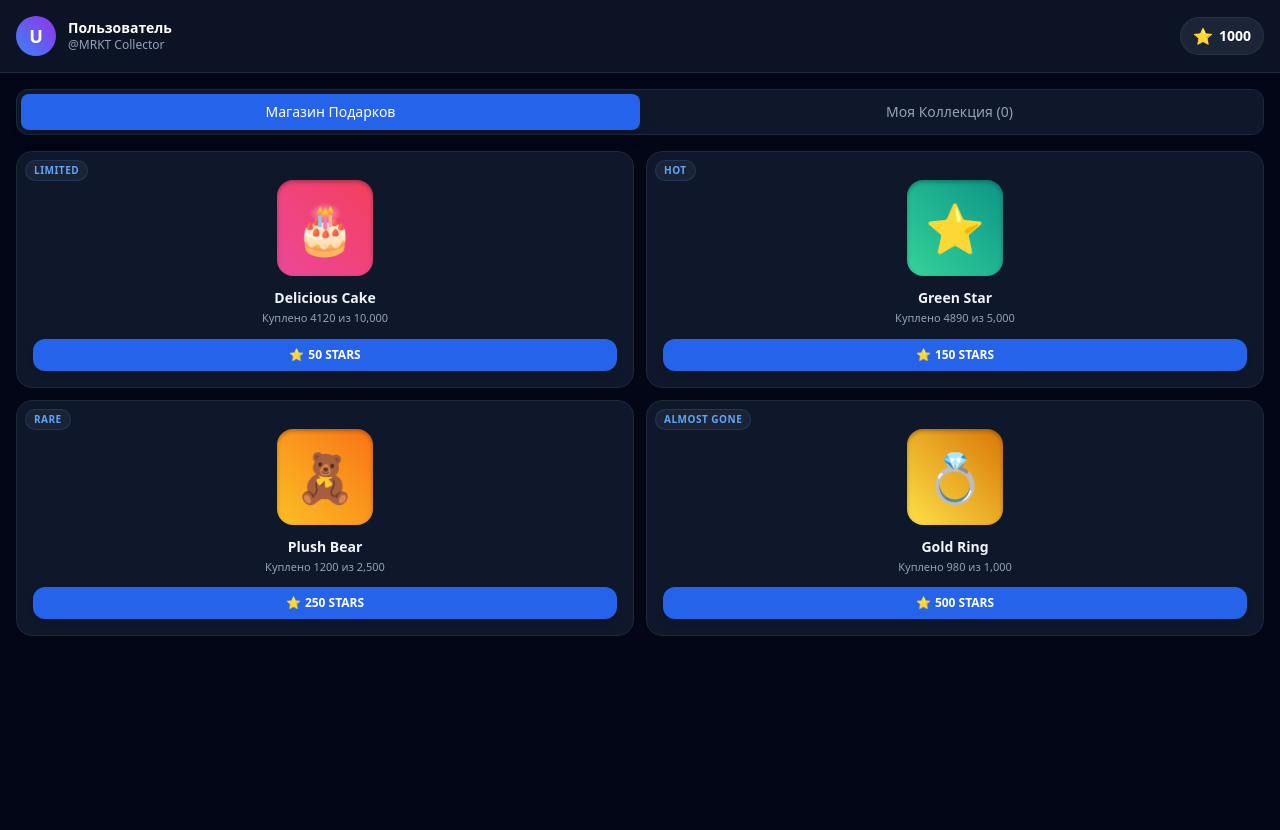
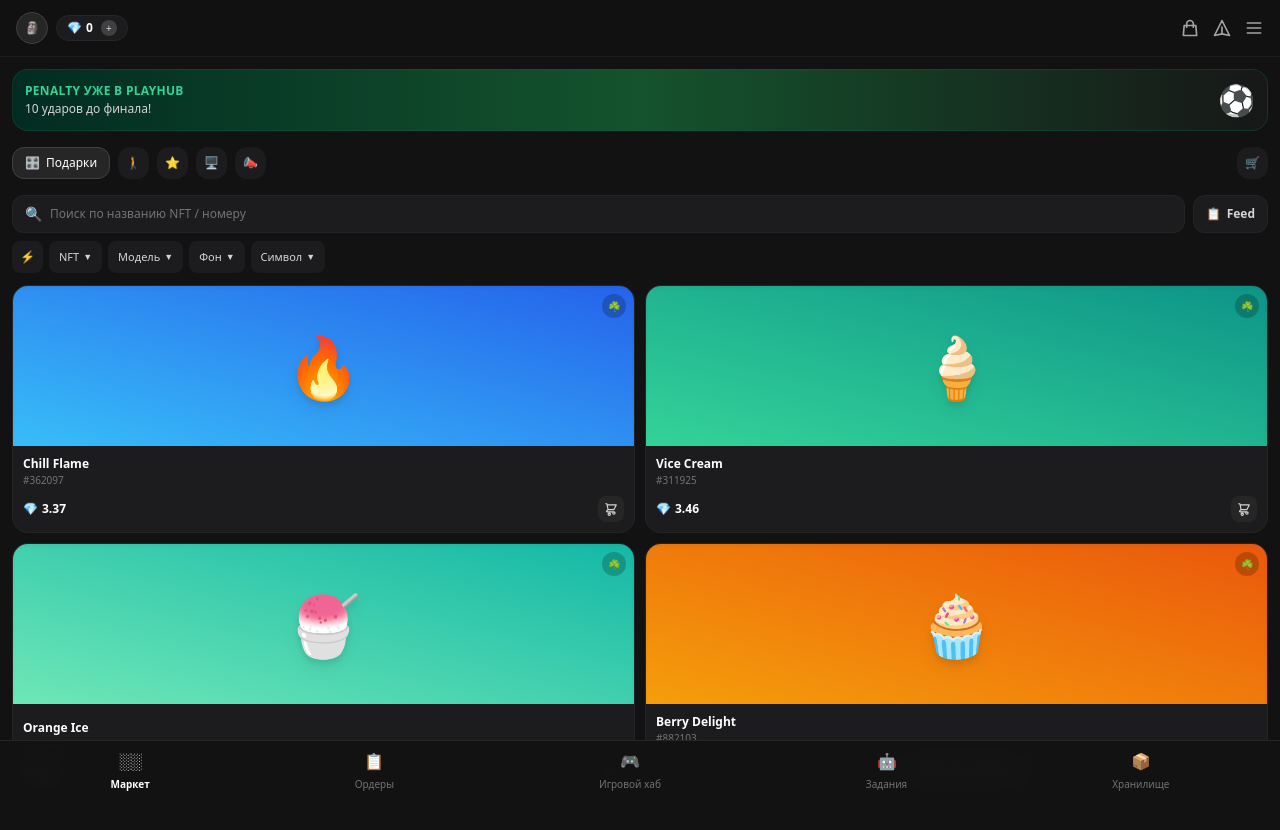
Before and after one commit to nikitadacenko2010-tech/mrkt-app, a React (Vite) app: page / in a window 1280 px wide. Shown: the top 830 px of the page. Before the commit the page ends 800 px from the top, so only its background shows below. Built offline with nearby package versions, Linux system fonts and the light colour scheme; the HTML template or start-up script is replaced by a standard one.

Commit message:
Update App.jsx

```diff
--- a/src/App.jsx
+++ b/src/App.jsx
@@ -2,240 +2,256 @@ import React, { useState, useEffect } from 'react';
 
 const tg = window.Telegram?.WebApp;
 
-const INITIAL_GIFTS = [
+// Моковые данные NFT подарков из оригинала
+const INITIAL_MARKET_ITEMS = [
   {
     id: 1,
-    name: 'Delicious Cake',
-    price: 50,
-    currency: 'STARS',
-    image: '🎂',
-    supply: '10,000',
-    purchased: 4120,
-    badge: 'Limited',
-    gradient: 'from-pink-500 to-rose-500'
+    name: 'Chill Flame',
+    number: '#362097',
+    price: 3.37,
+    image: '🔥',
+    bgGradient: 'from-sky-400 to-blue-600',
   },
   {
     id: 2,
-    name: 'Green Star',
-    price: 150,
-    currency: 'STARS',
-    image: '⭐',
-    supply: '5,000',
-    purchased: 4890,
-    badge: 'Hot',
-    gradient: 'from-emerald-400 to-teal-600'
+    name: 'Vice Cream',
+    number: '#311925',
+    price: 3.46,
+    image: '🍦',
+    bgGradient: 'from-emerald-400 to-teal-600',
   },
   {
     id: 3,
-    name: 'Plush Bear',
-    price: 250,
-    currency: 'STARS',
-    image: '🧸',
-    supply: '2,500',
-    purchased: 1200,
-    badge: 'Rare',
-    gradient: 'from-amber-400 to-orange-500'
+    name: 'Orange Ice',
+    number: '#102941',
+    price: 2.80,
+    image: '🍧',
+    bgGradient: 'from-emerald-300 to-teal-500',
   },
   {
     id: 4,
-    name: 'Gold Ring',
-    price: 500,
-    currency: 'STARS',
-    image: '💍',
-    supply: '1,000',
-    purchased: 980,
-    badge: 'Almost Gone',
-    gradient: 'from-yellow-300 to-amber-600'
-  }
+    name: 'Berry Delight',
+    number: '#882103',
+    price: 4.10,
+    image: '🧁',
+    bgGradient: 'from-amber-500 to-orange-600',
+  },
 ];
 
 export default function App() {
-  const [balance, setBalance] = useState(1000);
-  const [gifts, setGifts] = useState(INITIAL_GIFTS);
-  const [userInventory, setUserInventory] = useState([]);
-  const [activeTab, setActiveTab] = useState('store');
-  const [selectedGift, setSelectedGift] = useState(null);
+  const [activeTab, setActiveTab] = useState('market'); // market | orders | hub | tasks | storage
+  const [category, setCategory] = useState('gifts');
+  const [searchQuery, setSearchQuery] = useState('');
+  const [balance, setBalance] = useState(0);
 
   useEffect(() => {
     if (tg) {
       tg.ready();
       tg.expand();
-      tg.setHeaderColor(tg.themeParams?.bg_color || '#17212b');
+      tg.setHeaderColor('#121212');
     }
   }, []);
 
-  const handleBuy = (gift) => {
-    if (balance < gift.price) {
-      if (tg?.HapticFeedback) {
-        tg.HapticFeedback.notificationOccurred('error');
-      }
-      alert('Недостаточно звёзд / баланса!');
-      return;
-    }
-
-    setBalance((prev) => prev - gift.price);
-    setUserInventory((prev) => [...prev, { ...gift, purchasedAt: new Date().toLocaleTimeString() }]);
-
-    setGifts((prevGifts) =>
-      prevGifts.map((item) =>
-        item.id === gift.id ? { ...item, purchased: item.purchased + 1 } : item
-      )
-    );
-
-    if (tg?.HapticFeedback) {
-      tg.HapticFeedback.notificationOccurred('success');
-    }
-
-    setSelectedGift(null);
-  };
-
   return (
-    <div className="min-h-screen bg-slate-950 text-white font-sans pb-20 select-none">
-      <header className="p-4 bg-slate-900/80 backdrop-blur-md sticky top-0 z-10 border-b border-slate-800 flex justify-between items-center">
-        <div className="flex items-center gap-3">
-          <div className="w-10 h-10 rounded-full bg-gradient-to-tr from-blue-500 to-purple-600 flex items-center justify-center font-bold text-lg">
-            {tg?.initDataUnsafe?.user?.first_name?.[0] || 'U'}
+    <div className="min-h-screen bg-[#121212] text-white font-sans pb-24 select-none">
+      {/* 1. ВЕРХНЯЯ ШАПКА */}
+      <header className="px-4 py-3 flex items-center justify-between border-b border-neutral-800/60 sticky top-0 bg-[#121212]/95 backdrop-blur-md z-30">
+        <div className="flex items-center gap-2">
+          <div className="w-8 h-8 rounded-full bg-neutral-800 border border-neutral-700 flex items-center justify-center overflow-hidden">
+            <span className="text-xs">🗿</span>
           </div>
-          <div>
-            <h1 className="font-semibold text-sm leading-tight">
-              {tg?.initDataUnsafe?.user?.first_name || 'Пользователь'}
-            </h1>
-            <p className="text-xs text-slate-400">@MRKT Collector</p>
+          {/* Баланс TON */}
+          <div className="flex items-center gap-1 bg-[#1c1c1e] px-2.5 py-1 rounded-full border border-neutral-800">
+            <span className="text-xs">💎</span>
+            <span className="text-xs font-bold">{balance}</span>
+            <button className="w-4 h-4 rounded-full bg-neutral-700 text-[10px] flex items-center justify-center text-neutral-300 ml-1">
+              +
+            </button>
           </div>
         </div>
 
-        <div className="flex items-center gap-1.5 bg-slate-800/90 px-3 py-1.5 rounded-full border border-slate-700/50">
-          <span className="text-amber-400">⭐</span>
-          <span className="font-bold text-sm">{balance}</span>
+        {/* Правые иконки */}
+        <div className="flex items-center gap-3 text-neutral-400">
+          <button className="hover:text-white">
+            <svg className="w-5 h-5" fill="none" stroke="currentColor" viewBox="0 0 24 24">
+              <path strokeLinecap="round" strokeLinejoin="round" strokeWidth="2" d="M16 11V7a4 4 0 00-8 0v4M5 9h14l1 12H4L5 9z" />
+            </svg>
+          </button>
+          <button className="hover:text-white">
+            <svg className="w-5 h-5" fill="none" stroke="currentColor" viewBox="0 0 24 24">
+              <path strokeLinecap="round" strokeLinejoin="round" strokeWidth="2" d="M12 19l9 2-9-18-9 18 9-2zm0 0v-8" />
+            </svg>
+          </button>
+          <button className="hover:text-white">
+            <svg className="w-5 h-5" fill="none" stroke="currentColor" viewBox="0 0 24 24">
+              <path strokeLinecap="round" strokeLinejoin="round" strokeWidth="2" d="M4 6h16M4 12h16M4 18h16" />
+            </svg>
+          </button>
         </div>
       </header>
 
-      <div className="p-4">
-        <div className="flex bg-slate-900 rounded-xl p-1 border border-slate-800">
-          <button
-            onClick={() => setActiveTab('store')}
-            className={`flex-1 py-2 text-sm font-medium rounded-lg transition-all ${
-              activeTab === 'store'
-                ? 'bg-blue-600 text-white shadow-lg'
-                : 'text-slate-400 hover:text-white'
-            }`}
-          >
-            Магазин Подарков
-          </button>
-          <button
-            onClick={() => setActiveTab('inventory')}
-            className={`flex-1 py-2 text-sm font-medium rounded-lg transition-all ${
-              activeTab === 'inventory'
-                ? 'bg-blue-600 text-white shadow-lg'
-                : 'text-slate-400 hover:text-white'
-            }`}
-          >
-            Моя Коллекция ({userInventory.length})
-          </button>
+      {/* 2. БАННЕР ПЕНАЛЬТИ */}
+      <div className="p-3">
+        <div className="bg-gradient-to-r from-emerald-950 via-green-900 to-neutral-900 border border-emerald-800/40 rounded-2xl p-3 flex items-center justify-between relative overflow-hidden">
+          <div>
+            <div className="text-xs font-bold text-emerald-400 tracking-wide uppercase">
+              PENALTY УЖЕ В PLAYHUB
+            </div>
+            <div className="text-xs text-neutral-300 mt-0.5">10 ударов до финала!</div>
+          </div>
+          <div className="text-3xl">⚽</div>
         </div>
       </div>
 
-      {activeTab === 'store' && (
-        <main className="px-4 grid grid-cols-2 gap-3">
-          {gifts.map((gift) => (
-            <div
-              key={gift.id}
-              onClick={() => setSelectedGift(gift)}
-              className="relative group bg-slate-900 border border-slate-800 rounded-2xl p-4 flex flex-col items-center justify-between cursor-pointer active:scale-95 transition-transform"
-            >
-              <span className="absolute top-2 left-2 text-[10px] uppercase tracking-wider font-bold bg-slate-800/80 text-blue-400 px-2 py-0.5 rounded-full border border-blue-500/20">
-                {gift.badge}
-              </span>
+      {/* 3. КАТЕГОРИИ (Подарки, Звезды и т.д.) */}
+      <div className="px-3 flex gap-2 overflow-x-auto no-scrollbar py-1">
+        <button
+          onClick={() => setCategory('gifts')}
+          className={`flex items-center gap-1.5 px-3 py-1.5 rounded-xl text-xs font-medium whitespace-nowrap transition-colors ${
+            category === 'gifts'
+              ? 'bg-neutral-800 text-white border border-neutral-700'
+              : 'bg-[#1c1c1e] text-neutral-400'
+          }`}
+        >
+          <span>🎛️</span> Подарки
+        </button>
+        <button className="p-2 bg-[#1c1c1e] text-neutral-400 rounded-xl text-xs">🚶</button>
+        <button className="p-2 bg-[#1c1c1e] text-neutral-400 rounded-xl text-xs">⭐</button>
+        <button className="p-2 bg-[#1c1c1e] text-neutral-400 rounded-xl text-xs">🖥️</button>
+        <button className="p-2 bg-[#1c1c1e] text-neutral-400 rounded-xl text-xs">📣</button>
+        <button className="p-2 bg-[#1c1c1e] text-neutral-400 rounded-xl ml-auto text-xs">🛒</button>
+      </div>
 
-              <div
-                className={`w-24 h-24 my-3 rounded-2xl bg-gradient-to-tr ${gift.gradient} flex items-center justify-center text-5xl shadow-inner shadow-black/30 group-hover:scale-105 transition-transform`}
-              >
-                {gift.image}
-              </div>
+      {/* 4. ПОИСК И FEED */}
+      <div className="px-3 mt-3 flex gap-2">
+        <div className="flex-1 bg-[#1c1c1e] rounded-xl px-3 py-2 flex items-center gap-2 border border-neutral-800/80">
+          <span className="text-neutral-500 text-sm">🔍</span>
+          <input
+            type="text"
+            placeholder="Поиск по названию NFT / номеру"
+            value={searchQuery}
+            onChange={(e) => setSearchQuery(e.target.value)}
+            className="bg-transparent text-xs text-white placeholder-neutral-500 focus:outline-none w-full"
+          />
+        </div>
+        <button className="bg-[#1c1c1e] border border-neutral-800/80 px-3 py-2 rounded-xl text-xs font-semibold flex items-center gap-1.5 text-neutral-300">
+          <span>📋</span> Feed
+        </button>
+      </div>
 
-              <div className="w-full text-center">
-                <h3 className="font-bold text-sm text-slate-100">{gift.name}</h3>
-                <p className="text-[11px] text-slate-400 mt-0.5">
-                  Куплено {gift.purchased} из {gift.supply}
-                </p>
+      {/* 5. ФИЛЬТРЫ (NFT, Модель, Фон...) */}
+      <div className="px-3 mt-2 flex gap-1.5 overflow-x-auto no-scrollbar">
+        <button className="p-2 bg-[#1c1c1e] rounded-lg text-neutral-400 text-xs">⚡</button>
+        <button className="px-2.5 py-1.5 bg-[#1c1c1e] rounded-lg text-neutral-300 text-[11px] flex items-center gap-1">
+          NFT <span className="text-[9px]">▼</span>
+        </button>
+        <button className="px-2.5 py-1.5 bg-[#1c1c1e] rounded-lg text-neutral-300 text-[11px] flex items-center gap-1">
+          Модель <span className="text-[9px]">▼</span>
+        </button>
+        <button className="px-2.5 py-1.5 bg-[#1c1c1e] rounded-lg text-neutral-300 text-[11px] flex items-center gap-1">
+          Фон <span className="text-[9px]">▼</span>
+        </button>
+        <button className="px-2.5 py-1.5 bg-[#1c1c1e] rounded-lg text-neutral-300 text-[11px] flex items-center gap-1">
+          Символ <span className="text-[9px]">▼</span>
+        </button>
+      </div>
 
-                <button className="mt-3 w-full py-2 bg-blue-600 hover:bg-blue-500 rounded-xl font-semibold text-xs flex items-center justify-center gap-1 shadow-md transition-colors">
-                  <span>⭐</span>
-                  <span>{gift.price} STARS</span>
-                </button>
+      {/* 6. СЕТКА NFT ПОДАРКОВ */}
+      <main className="px-3 mt-3 grid grid-cols-2 gap-2.5">
+        {INITIAL_MARKET_ITEMS.map((item) => (
+          <div
+            key={item.id}
+            className="bg-[#1c1c1e] border border-neutral-800/80 rounded-2xl overflow-hidden flex flex-col justify-between"
+          >
+            {/* Картинка NFT с градиентом и паттерном */}
+            <div className={`h-40 bg-gradient-to-tr ${item.bgGradient} relative flex items-center justify-center text-6xl shadow-inner`}>
+              <span className="drop-shadow-lg">{item.image}</span>
+              {/* Значок типа подарка справа вверху */}
+              <div className="absolute top-2 right-2 w-6 h-6 rounded-full bg-black/20 backdrop-blur-md flex items-center justify-center text-[10px]">
+                ☘️
               </div>
             </div>
-          ))}
-        </main>
-      )}
 
-      {activeTab === 'inventory' && (
-        <main className="px-4">
-          {userInventory.length === 0 ? (
-            <div className="text-center py-16 text-slate-500">
-              <div className="text-5xl mb-3">🎁</div>
-              <p className="text-sm font-medium">У вас пока нет купленных подарков.</p>
-              <p className="text-xs text-slate-600 mt-1">Купите свой первый подарок в магазине!</p>
-            </div>
-          ) : (
-            <div className="grid grid-cols-2 gap-3">
-              {userInventory.map((item, idx) => (
-                <div
-                  key={idx}
-                  className="bg-slate-900 border border-slate-800 rounded-2xl p-4 flex flex-col items-center"
-                >
-                  <div
-                    className={`w-20 h-20 my-2 rounded-2xl bg-gradient-to-tr ${item.gradient} flex items-center justify-center text-4xl`}
-                  >
-                    {item.image}
+            {/* Описание */}
+            <div className="p-2.5">
+              <h3 className="text-xs font-bold text-white leading-tight">{item.name}</h3>
+              <p className="text-[10px] text-neutral-500 mt-0.5">{item.number}</p>
+
+              {/* Цена и Кнопки */}
+              {item.id === 4 ? (
+                /* Кнопка "Купить оптом" как на скрине */
+                <button className="mt-2 w-full py-2 bg-neutral-800 hover:bg-neutral-700 rounded-xl text-xs font-semibold flex items-center justify-center gap-1.5 text-neutral-200 transition-colors">
+                  <span>🛒</span> Купить оптом
+                </button>
+              ) : (
+                <div className="mt-2 flex items-center justify-between">
+                  <div className="flex items-center gap-1 text-xs font-bold text-white">
+                    <span>💎</span> {item.price}
                   </div>
-                  <h3 className="font-bold text-sm text-slate-100 mt-1">{item.name}</h3>
-                  <span className="text-[10px] text-slate-500 mt-1">Куплено в {item.purchasedAt}</span>
+                  <button className="p-1.5 bg-neutral-800 hover:bg-neutral-700 rounded-lg text-neutral-300 transition-colors">
+                    <svg className="w-3.5 h-3.5" fill="none" stroke="currentColor" viewBox="0 0 24 24">
+                      <path strokeLinecap="round" strokeLinejoin="round" strokeWidth="2" d="M3 3h2l.4 2M7 13h10l4-8H5.4M7 13L5.4 5M7 13l-2.293 2.293c-.63.63-.184 1.707.707 1.707H17m0 0a2 2 0 100 4 2 2 0 000-4zm-8 2a2 2 0 100 4 2 2 0 000-4z" />
+                    </svg>
+                  </button>
                 </div>
-              ))}
-            </div>
-          )}
-        </main>
-      )}
-
-      {selectedGift && (
-        <div className="fixed inset-0 z-50 bg-black/70 backdrop-blur-sm flex items-end sm:items-center justify-center p-0 sm:p-4">
-          <div className="w-full max-w-sm bg-slate-900 border border-slate-800 rounded-t-3xl sm:rounded-3xl p-6 text-center shadow-2xl">
-            <div
-              className={`w-28 h-28 mx-auto rounded-3xl bg-gradient-to-tr ${selectedGift.gradient} flex items-center justify-center text-6xl shadow-xl mb-4`}
-            >
-              {selectedGift.image}
-            </div>
-
-            <h2 className="text-xl font-bold">{selectedGift.name}</h2>
-            <p className="text-xs text-slate-400 mt-1">
-              Ограниченная серия: {selectedGift.supply} шт.
-            </p>
-
-            <div className="my-6 p-3 bg-slate-950/50 rounded-2xl border border-slate-800 flex justify-between items-center text-sm">
-              <span className="text-slate-400">Стоимость:</span>
-              <span className="font-bold text-amber-400 flex items-center gap-1">
-                ⭐ {selectedGift.price} STARS
-              </span>
-            </div>
-
-            <div className="flex gap-3">
-              <button
-                onClick={() => setSelectedGift(null)}
-                className="flex-1 py-3 bg-slate-800 hover:bg-slate-700 rounded-xl text-xs font-semibold transition-colors"
-              >
-                Отмена
-              </button>
-              <button
-                onClick={() => handleBuy(selectedGift)}
-                className="flex-1 py-3 bg-blue-600 hover:bg-blue-500 rounded-xl text-xs font-semibold shadow-lg transition-colors"
-              >
-                Подтвердить
-              </button>
+              )}
             </div>
           </div>
-        </div>
-      )}
+        ))}
+      </main>
+
+      {/* 7. НИЖНЯЯ НАВИГАЦИЯ (BOTTOM BAR) */}
+      <nav className="fixed bottom-0 left-0 right-0 bg-[#121212]/95 backdrop-blur-lg border-t border-neutral-800 px-2 py-2 flex justify-around z-40">
+        <button
+          onClick={() => setActiveTab('market')}
+          className={`flex flex-col items-center gap-1 ${
+            activeTab === 'market' ? 'text-white font-bold' : 'text-neutral-500'
+          }`}
+        >
+          <span className="text-base">░░</span>
+          <span className="text-[10px]">Маркет</span>
+        </button>
+
+        <button
+          onClick={() => setActiveTab('orders')}
+          className={`flex flex-col items-center gap-1 ${
+            activeTab === 'orders' ? 'text-white font-bold' : 'text-neutral-500'
+          }`}
+        >
+          <span className="text-base">📋</span>
+          <span className="text-[10px]">Ордеры</span>
+        </button>
+
+        <button
+          onClick={() => setActiveTab('hub')}
+          className={`flex flex-col items-center gap-1 ${
+            activeTab === 'hub' ? 'text-white font-bold' : 'text-neutral-500'
+          }`}
+        >
+          <span className="text-base">🎮</span>
+          <span className="text-[10px]">Игровой хаб</span>
+        </button>
+
+        <button
+          onClick={() => setActiveTab('tasks')}
+          className={`flex flex-col items-center gap-1 ${
+            activeTab === 'tasks' ? 'text-white font-bold' : 'text-neutral-500'
+          }`}
+        >
+          <span className="text-base">🤖</span>
+          <span className="text-[10px]">Задания</span>
+        </button>
+
+        <button
+          onClick={() => setActiveTab('storage')}
+          className={`flex flex-col items-center gap-1 ${
+            activeTab === 'storage' ? 'text-white font-bold' : 'text-neutral-500'
+          }`}
+        >
+          <span className="text-base">📦</span>
+          <span className="text-[10px]">Хранилище</span>
+        </button>
+      </nav>
     </div>
   );
 }
```
